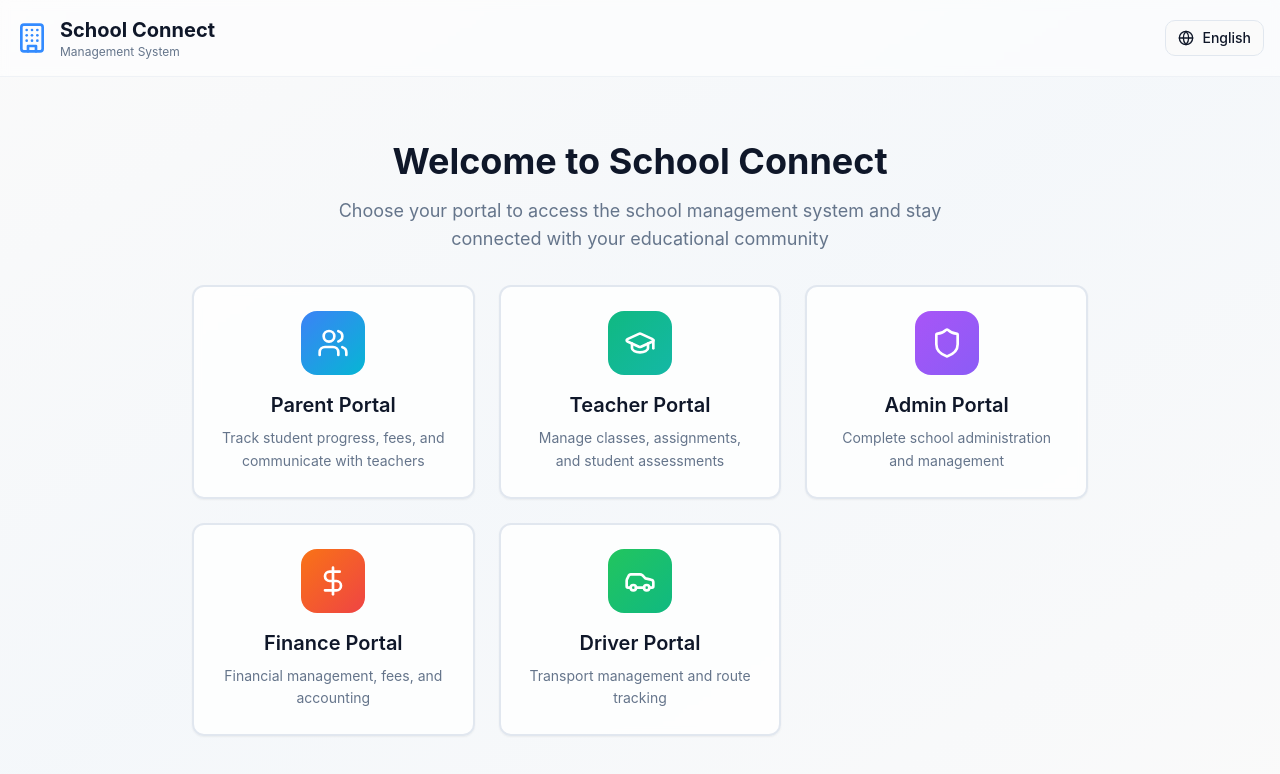
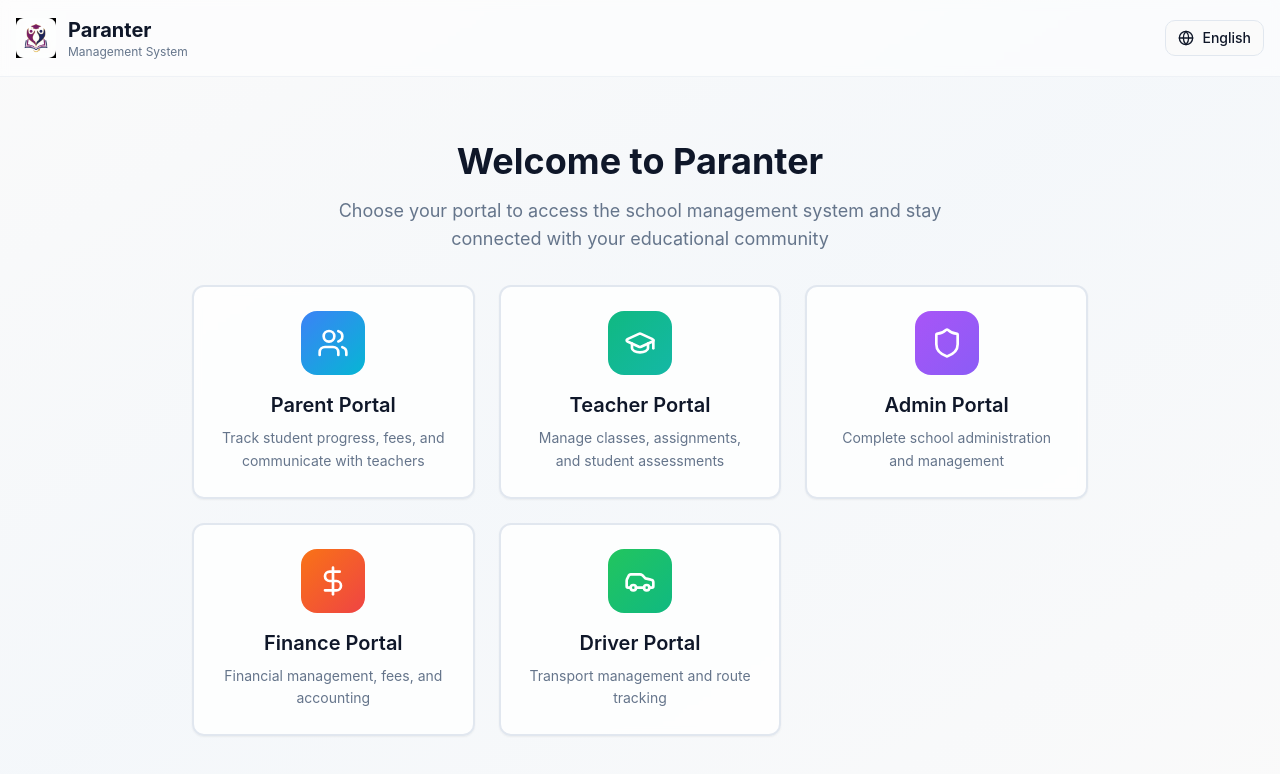
Before and after one commit to gauravkec1/paranter, a React (Vite) app: page /driver in a window 1280 px wide. Shown: the top 774 px of the page. Built offline with nearby package versions, Linux system fonts and the light colour scheme.

Commit message:
Refactor: Apply Paranter branding and polish

```diff
--- a/index.html
+++ b/index.html
@@ -3,9 +3,10 @@
   <head>
     <meta charset="UTF-8" />
     <meta name="viewport" content="width=device-width, initial-scale=1.0" />
-    <title>School-Parent Connect - Stay Connected with Your Child's Education</title>
+    <title>Paranter - Stay Connected with Your Child's Education</title>
     <meta name="description" content="A comprehensive parent dashboard for real-time student attendance, grades, and school communication" />
-    <meta name="author" content="School-Parent Connect" />
+    <meta name="author" content="Paranter" />
+    <link rel="icon" href="/src/assets/paranter-logo.png" type="image/png">
     <meta name="keywords" content="school, parent, student, attendance, grades, education, communication" />
 
     <!-- Performance optimizations -->
@@ -27,14 +28,14 @@
     <!-- Modal & Performance Fixes -->
     <link rel="stylesheet" href="/modal-fixes.css">
 
-    <meta property="og:title" content="School-Parent Connect - Parent Dashboard" />
+    <meta property="og:title" content="Paranter - Parent Dashboard" />
     <meta property="og:description" content="Stay connected with your child's education through real-time attendance tracking, grade monitoring, and direct teacher communication" />
     <meta property="og:type" content="website" />
-    <meta property="og:image" content="https://lovable.dev/opengraph-image-p98pqg.png" />
+    <meta property="og:image" content="/src/assets/paranter-logo.png" />
 
     <meta name="twitter:card" content="summary_large_image" />
-    <meta name="twitter:site" content="@schoolparentconnect" />
-    <meta name="twitter:image" content="https://lovable.dev/opengraph-image-p98pqg.png" />
+    <meta name="twitter:site" content="@paranter" />
+    <meta name="twitter:image" content="/src/assets/paranter-logo.png" />
   </head>
 
   <body>
--- a/src/components/AuthLayout.tsx
+++ b/src/components/AuthLayout.tsx
@@ -240,9 +240,9 @@ const AuthLayout = () => {
       <header className="w-full border-b border-border/50 bg-card/50 backdrop-blur-sm">
         <div className="container mx-auto px-4 py-4 flex justify-between items-center">
           <div className="flex items-center space-x-3">
-            <Building className="h-8 w-8 text-primary" />
+            <img src="/src/assets/paranter-logo.png" alt="Paranter Logo" className="h-10 w-10" />
             <div>
-              <h1 className="text-xl font-bold text-foreground">School Connect</h1>
+              <h1 className="text-xl font-bold text-foreground">Paranter</h1>
               <p className="text-xs text-muted-foreground">Management System</p>
             </div>
           </div>
--- a/src/components/DashboardHeader.tsx
+++ b/src/components/DashboardHeader.tsx
@@ -5,6 +5,7 @@ import { NotificationCenter } from "@/components/NotificationCenter";
 import { ProfileManagement } from "@/components/ProfileManagement";
 import { useAuth } from "../App";
 import { useTranslation } from "react-i18next";
+import paranteLogo from "@/assets/paranter-logo.png";
 
 interface DashboardHeaderProps {
   notificationCount?: number;
@@ -28,6 +29,13 @@ export const DashboardHeader = ({
     <header className="bg-gradient-to-r from-primary via-primary to-primary-glow text-primary-foreground p-4 shadow-xl backdrop-blur-sm border-b border-primary-foreground/10">
       <div className="flex items-center justify-between">
         <div className="flex items-center space-x-4">
+          <div className="flex items-center space-x-3">
+            <img src={paranteLogo} alt="Paranter Logo" className="h-10 w-10" />
+            <div className="text-left">
+              <h3 className="text-lg font-bold text-primary-foreground">Paranter</h3>
+              <p className="text-xs text-primary-foreground/80">Management System</p>
+            </div>
+          </div>
           <Avatar className="h-14 w-14 ring-3 ring-primary-foreground/20 ring-offset-2 ring-offset-primary shadow-lg">
             <AvatarImage src={userProfile.avatar_url || "/placeholder-avatar.jpg"} alt={displayName} />
             <AvatarFallback className="bg-primary-foreground/10 text-primary-foreground font-bold text-lg">
--- a/src/components/LoadingScreen.tsx
+++ b/src/components/LoadingScreen.tsx
@@ -36,13 +36,13 @@ export const LoadingScreen = () => {
     <div className="min-h-screen bg-background flex items-center justify-center">
       <div className="text-center space-y-4">
         {/* Minimal Logo */}
-        <div className="w-12 h-12 mx-auto bg-primary rounded-lg flex items-center justify-center">
-          <Building className="h-6 w-6 text-primary-foreground" />
+        <div className="w-12 h-12 mx-auto rounded-lg flex items-center justify-center">
+          <img src="/src/assets/paranter-logo.png" alt="Paranter Logo" className="h-12 w-12" />
         </div>
 
         {/* Minimal Text */}
         <div>
-          <h1 className="text-xl font-semibold text-foreground">School Connect</h1>
+          <h1 className="text-xl font-semibold text-foreground">Paranter</h1>
           <p className="text-xs text-muted-foreground">Loading...</p>
         </div>
 
--- a/src/i18n/index.ts
+++ b/src/i18n/index.ts
@@ -5,11 +5,11 @@ import LanguageDetector from 'i18next-browser-languagedetector';
 // English translations
 const en = {
   "welcome": {
-    "title": "Welcome to School Connect",
+    "title": "Welcome to Paranter",
     "subtitle": "Choose your portal to access the school management system and stay connected with your educational community"
   },
   "auth": {
-    "loginTitle": "School Management System",
+    "loginTitle": "Paranter Management System",
     "selectRole": "Select Your Role",
     "enterCredentials": "Enter your credentials to access the portal",
     "login": "Login",
@@ -80,11 +80,11 @@ const en = {
 // Kannada translations
 const kannada = {
   "welcome": {
-    "title": "ಶಾಲಾ ಸಂಪರ್ಕಕ್ಕೆ ಸ್ವಾಗತ",
+    "title": "ಪ್ಯಾರೆಂಟರ್‌ಗೆ ಸ್ವಾಗತ",
     "subtitle": "ಶಾಲಾ ನಿರ್ವಹಣಾ ವ್ಯವಸ್ಥೆಯನ್ನು ಪ್ರವೇಶಿಸಲು ಮತ್ತು ನಿಮ್ಮ ಶೈಕ್ಷಣಿಕ ಸಮುದಾಯದೊಂದಿಗೆ ಸಂಪರ್ಕದಲ್ಲಿರಲು ನಿಮ್ಮ ಪೋರ್ಟಲ್ ಆಯ್ಕೆ ಮಾಡಿ"
   },
   "auth": {
-    "loginTitle": "ಶಾಲಾ ನಿರ್ವಹಣಾ ವ್ಯವಸ್ಥೆ",
+    "loginTitle": "ಪ್ಯಾರೆಂಟರ್ ನಿರ್ವಹಣಾ ವ್ಯವಸ್ಥೆ",
     "selectRole": "ನಿಮ್ಮ ಪಾತ್ರವನ್ನು ಆಯ್ಕೆ ಮಾಡಿ",
     "enterCredentials": "ಪೋರ್ಟಲ್ ಪ್ರವೇಶಿಸಲು ನಿಮ್ಮ ವಿವರಗಳನ್ನು ನಮೂದಿಸಿ",
     "login": "ಲಾಗಿನ್",
--- a/src/i18n/locales/en.json
+++ b/src/i18n/locales/en.json
@@ -1,10 +1,10 @@
 {
   "welcome": {
-    "title": "Welcome to School Connect",
+    "title": "Welcome to Paranter",
     "subtitle": "Choose your portal to access the school management system and stay connected with your educational community"
   },
   "auth": {
-    "loginTitle": "School Management System",
+    "loginTitle": "Paranter Management System",
     "selectRole": "Select Your Role",
     "enterCredentials": "Enter your credentials to access the portal",
     "login": "Login",
--- a/src/i18n/locales/kn.json
+++ b/src/i18n/locales/kn.json
@@ -4,7 +4,7 @@
     "subtitle": "ಶಾಲಾ ನಿರ್ವಹಣಾ ವ್ಯವಸ್ಥೆಯನ್ನು ಪ್ರವೇಶಿಸಲು ಮತ್ತು ನಿಮ್ಮ ಶೈಕ್ಷಣಿಕ ಸಮುದಾಯದೊಂದಿಗೆ ಸಂಪರ್ಕದಲ್ಲಿರಲು ನಿಮ್ಮ ಪೋರ್ಟಲ್ ಆಯ್ಕೆ ಮಾಡಿ"
   },
   "auth": {
-    "loginTitle": "ಶಾಲಾ ನಿರ್ವಹಣಾ ವ್ಯವಸ್ಥೆ",
+    "loginTitle": "ಪ್ಯಾರೆಂಟರ್ ನಿರ್ವಹಣಾ ವ್ಯವಸ್ಥೆ",
     "selectRole": "ನಿಮ್ಮ ಪಾತ್ರವನ್ನು ಆಯ್ಕೆ ಮಾಡಿ",
     "enterCredentials": "ಪೋರ್ಟಲ್ ಪ್ರವೇಶಿಸಲು ನಿಮ್ಮ ವಿವರಗಳನ್ನು ನಮೂದಿಸಿ",
     "login": "ಲಾಗಿನ್",
--- a/src/index.css
+++ b/src/index.css
@@ -52,10 +52,13 @@ button, input, select, textarea {
 
 @layer base {
   :root {
-    /* Brand Colors */
-    --primary: 214 100% 60%;
+    /* Brand Colors - Paranter Theme */
+    --primary: 260 80% 45%;
     --primary-foreground: 0 0% 100%;
-    --primary-glow: 214 95% 75%;
+    --primary-glow: 260 70% 65%;
+    --secondary: 220 80% 30%;
+    --secondary-foreground: 0 0% 100%;
+    --accent-gold: 45 100% 60%;
 
     /* Background System */
     --background: 0 0% 98%;
```
Also changed, not shown: src/assets/paranter-logo.png (added).
